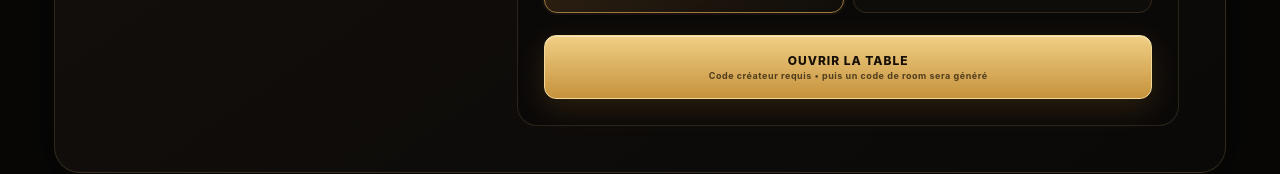
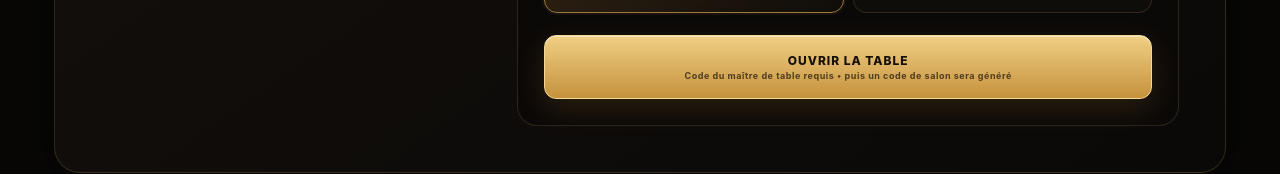
Before and after one commit to izyxg/zenkai-casino, a Next.js app: page / in a window 1280 px wide. Shown: the part 2003-2177 px from the top of the page. Built offline with nearby package versions, Linux system fonts and the light colour scheme.

Commit message:
brand: remove remaining out-of-world landing copy

```diff
--- a/app/page.tsx
+++ b/app/page.tsx
@@ -135,7 +135,7 @@ export default function Home(){
         <h2>{mode==="create"?selected.title:"Tu as déjà un code ?"}</h2>
         <p>{mode==="create"
           ?"Configure la table, partage le code et laisse les autres joueurs te rejoindre."
-          :"Entre ton pseudo RP et le code reçu. Rien d'autre n'est nécessaire."}</p>
+          :"Entre ton nom et le code reçu. Rien d'autre n'est nécessaire."}</p>
         <div className="modeSwitch">
           <button className={mode==="create"?"active":""} onClick={()=>setMode("create")}>Créer</button>
           <button className={mode==="join"?"active":""} onClick={()=>setMode("join")}>Rejoindre</button>
@@ -207,7 +207,7 @@ export default function Home(){
 
           <button className="casinoBtn primary submitBtn" disabled={creating}>
             <span>{creating?"VÉRIFICATION…":"OUVRIR LA TABLE"}</span>
-            <small>Code créateur requis • puis un code de room sera généré</small>
+            <small>Code du maître de table requis • puis un code de salon sera généré</small>
           </button>
         </form>:<form className="casinoForm joinForm" onSubmit={join}>
           <div className="field full">
```
